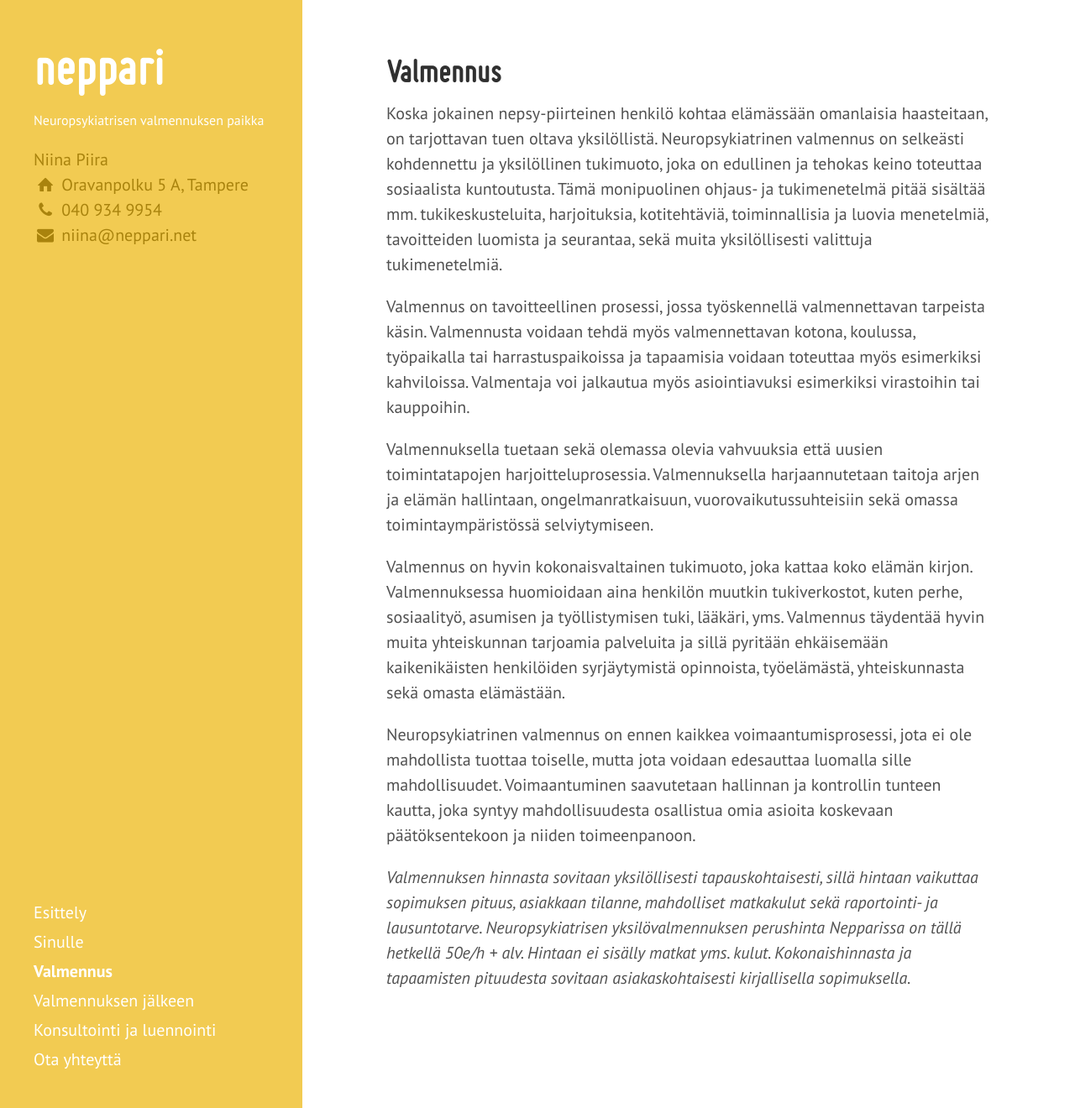
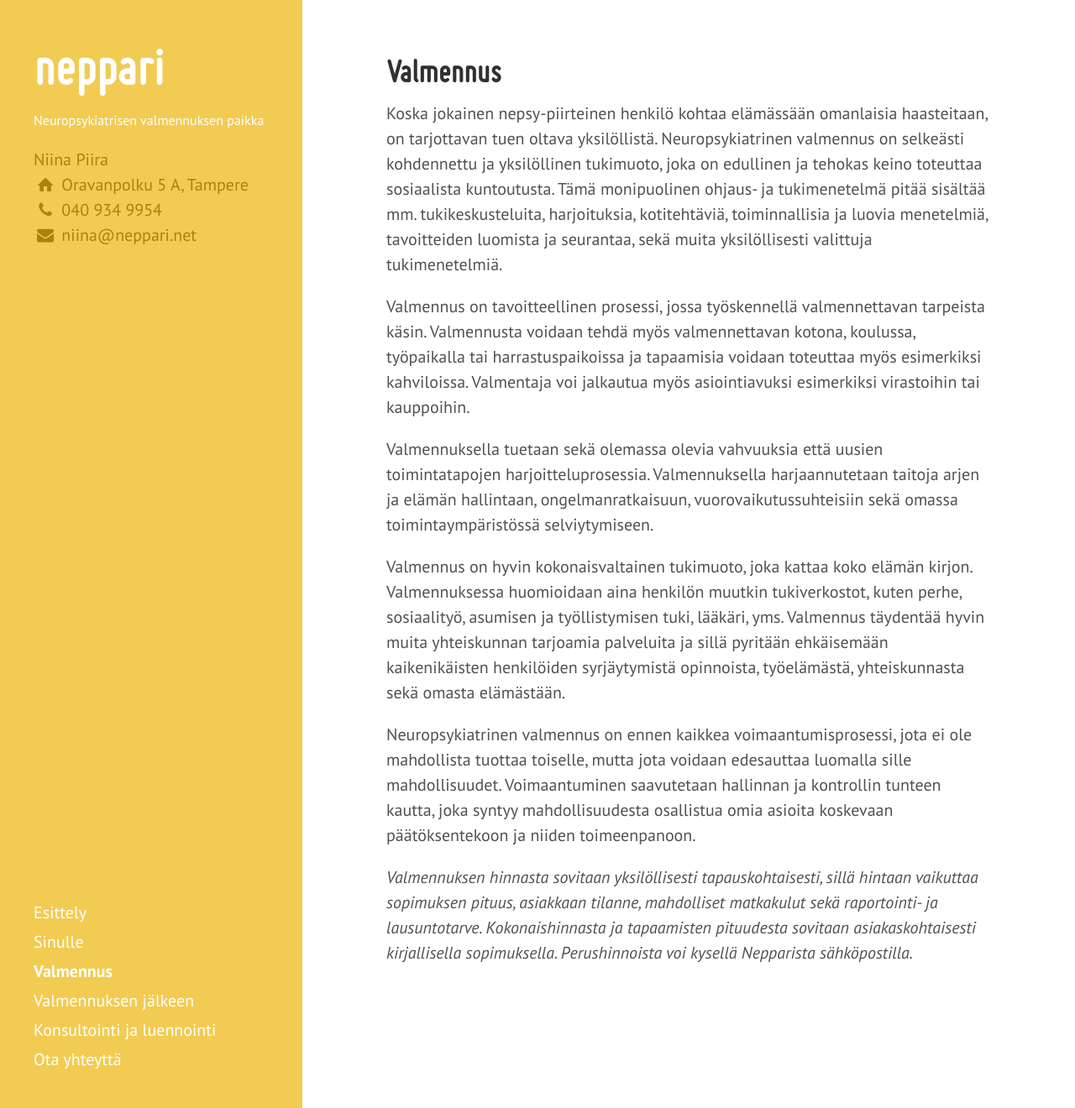
Before and after one commit to niinapiira/neppari.net, a Jekyll site: the page built from valmennus.md, in a window 1280 px wide and 1320 px high. Shown: the whole window at 84% size. Built offline with Jekyll 4.4.1, drawn with Linux system fonts in a browser that asks for light colours; Markdown is read by kramdown in place of the engine named in the settings.

Commit message:
Updated valmennus.md

```diff
--- a/valmennus.md
+++ b/valmennus.md
@@ -4,6 +4,7 @@
 "navigation-order": 3
 published: true
 ---
+
 
 Koska jokainen nepsy-piirteinen henkilö kohtaa elämässään omanlaisia haasteitaan, on tarjottavan tuen oltava yksilöllistä. Neuropsykiatrinen valmennus on selkeästi kohdennettu ja yksilöllinen tukimuoto, joka on edullinen ja tehokas keino toteuttaa sosiaalista kuntoutusta. Tämä monipuolinen ohjaus- ja tukimenetelmä pitää sisältää mm. tukikeskusteluita, harjoituksia, kotitehtäviä, toiminnallisia ja luovia menetelmiä, tavoitteiden luomista ja seurantaa, sekä muita yksilöllisesti valittuja tukimenetelmiä.
 
@@ -15,4 +16,4 @@
 
 Neuropsykiatrinen valmennus on ennen kaikkea voimaantumisprosessi, jota ei ole mahdollista tuottaa toiselle, mutta jota voidaan edesauttaa luomalla sille mahdollisuudet. Voimaantuminen saavutetaan hallinnan ja kontrollin tunteen kautta, joka syntyy mahdollisuudesta osallistua omia asioita koskevaan päätöksentekoon ja niiden toimeenpanoon.
 
-*Valmennuksen hinnasta sovitaan yksilöllisesti tapauskohtaisesti, sillä hintaan vaikuttaa sopimuksen pituus, asiakkaan tilanne, mahdolliset matkakulut sekä  raportointi- ja lausuntotarve. Neuropsykiatrisen yksilövalmennuksen perushinta Nepparissa on tällä hetkellä 50e/h + alv. Hintaan ei sisälly matkat yms. kulut. Kokonaishinnasta ja tapaamisten pituudesta sovitaan asiakaskohtaisesti kirjallisella sopimuksella.*
+*Valmennuksen hinnasta sovitaan yksilöllisesti tapauskohtaisesti, sillä hintaan vaikuttaa sopimuksen pituus, asiakkaan tilanne, mahdolliset matkakulut sekä  raportointi- ja lausuntotarve. Kokonaishinnasta ja tapaamisten pituudesta sovitaan asiakaskohtaisesti kirjallisella sopimuksella. Perushinnoista voi kysellä Nepparista sähköpostilla.*
```
